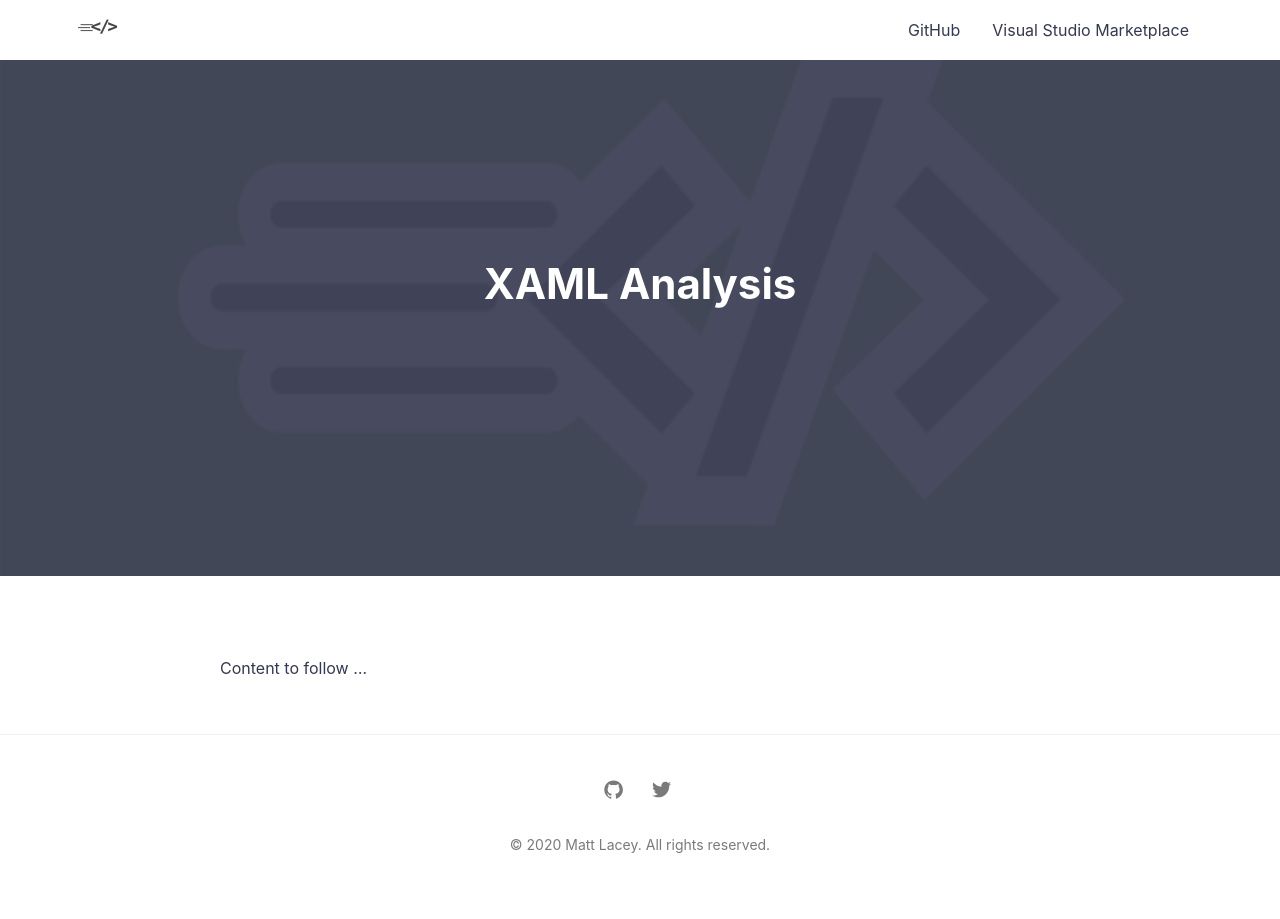
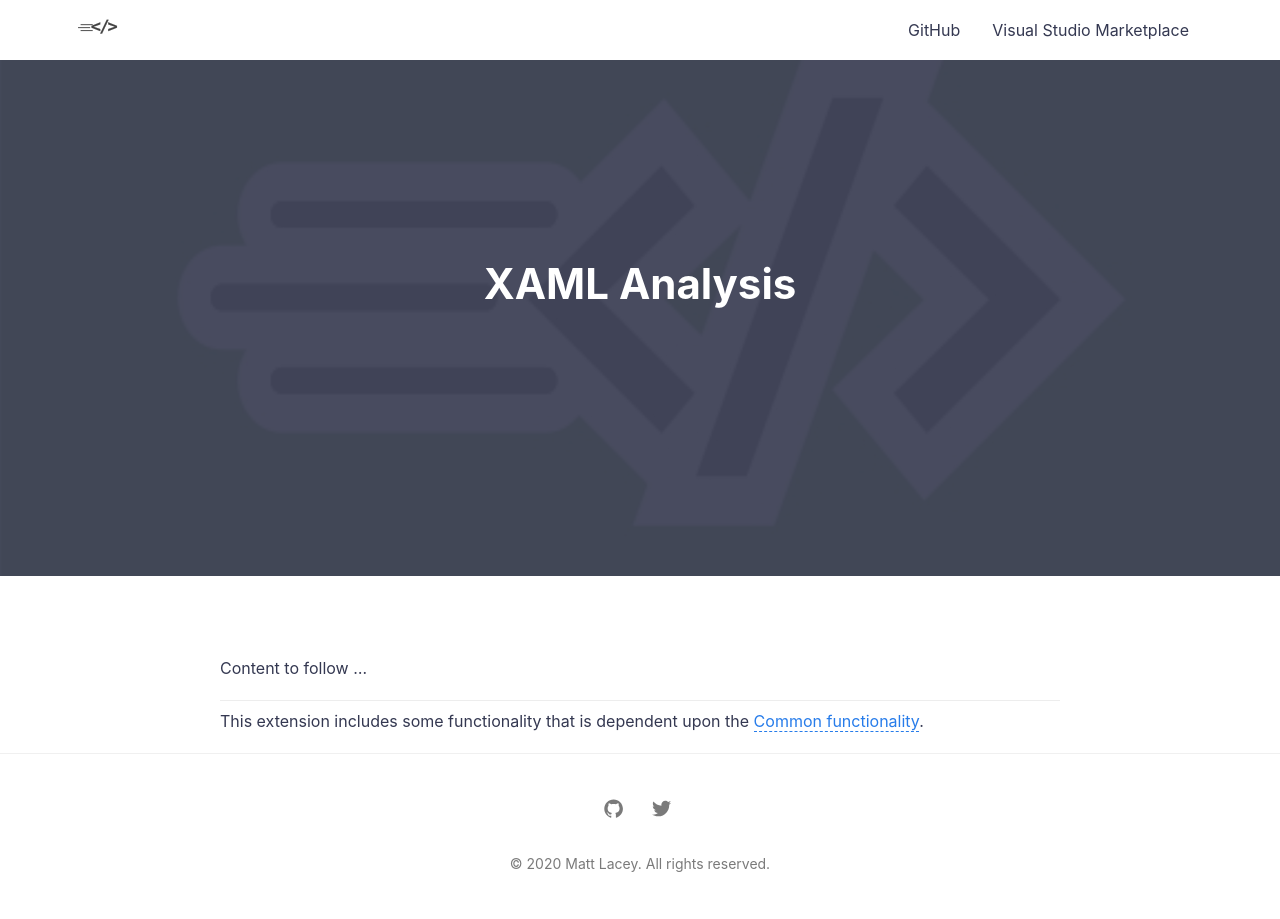
Before and after one commit to mrlacey/RapidXamlDev, a Jekyll site: the page built from _posts/2020-12-01-analysis.md, in a window 1280 px wide. Built offline with Jekyll 4.4.1, drawn with Linux system fonts in a browser that asks for light colours.

Commit message:
relative link to common

```diff
--- a/_posts/2020-12-01-analysis.md
+++ b/_posts/2020-12-01-analysis.md
@@ -7,3 +7,7 @@ permalink: analysis
 ---
 
 Content to follow ...
+
+---
+
+This extension includes some functionality that is dependent upon the [Common functionality](./common).
```
Also changed, not shown: _posts/2020-10-01-generation.md (+4 -0 lines).
